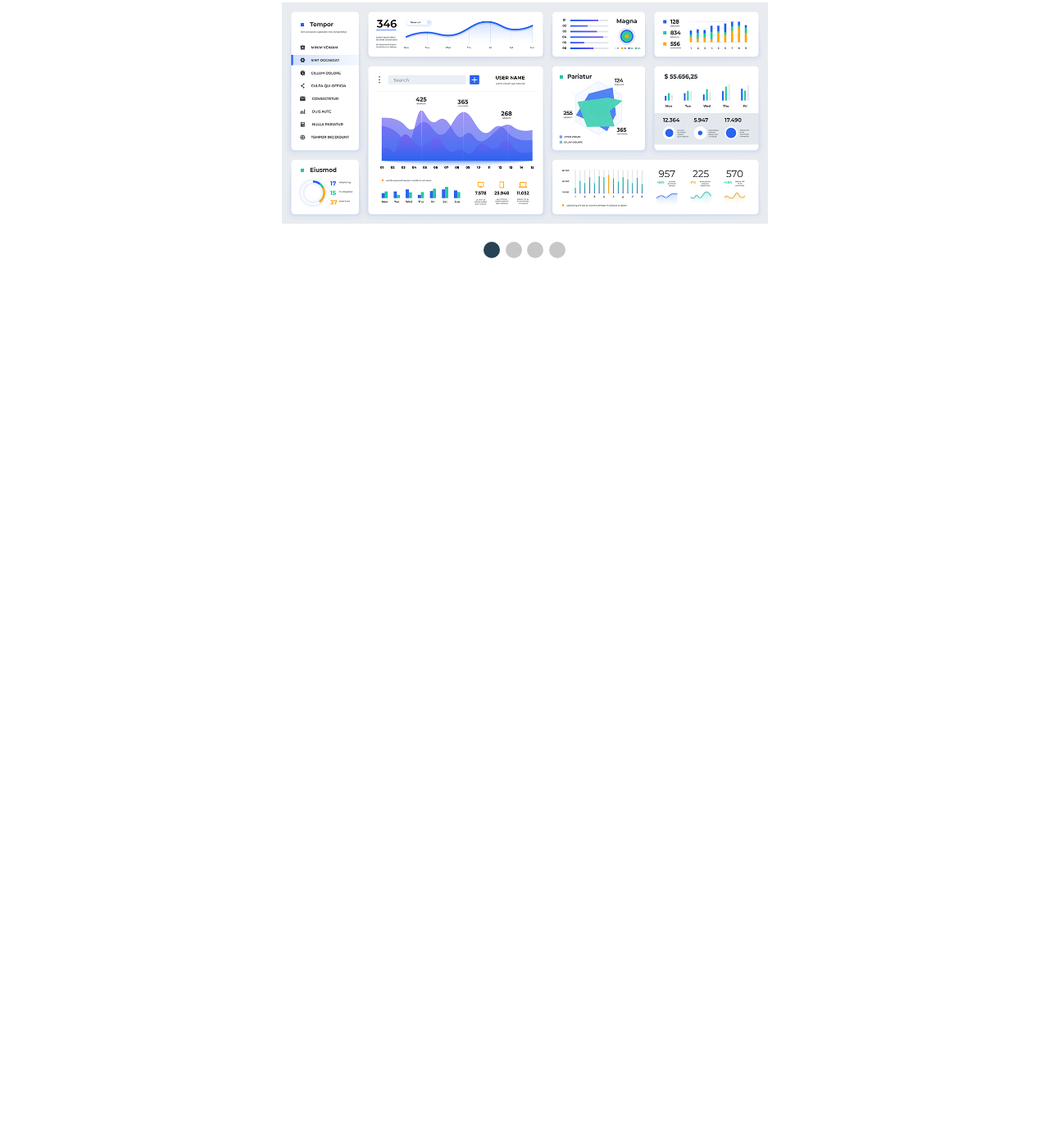
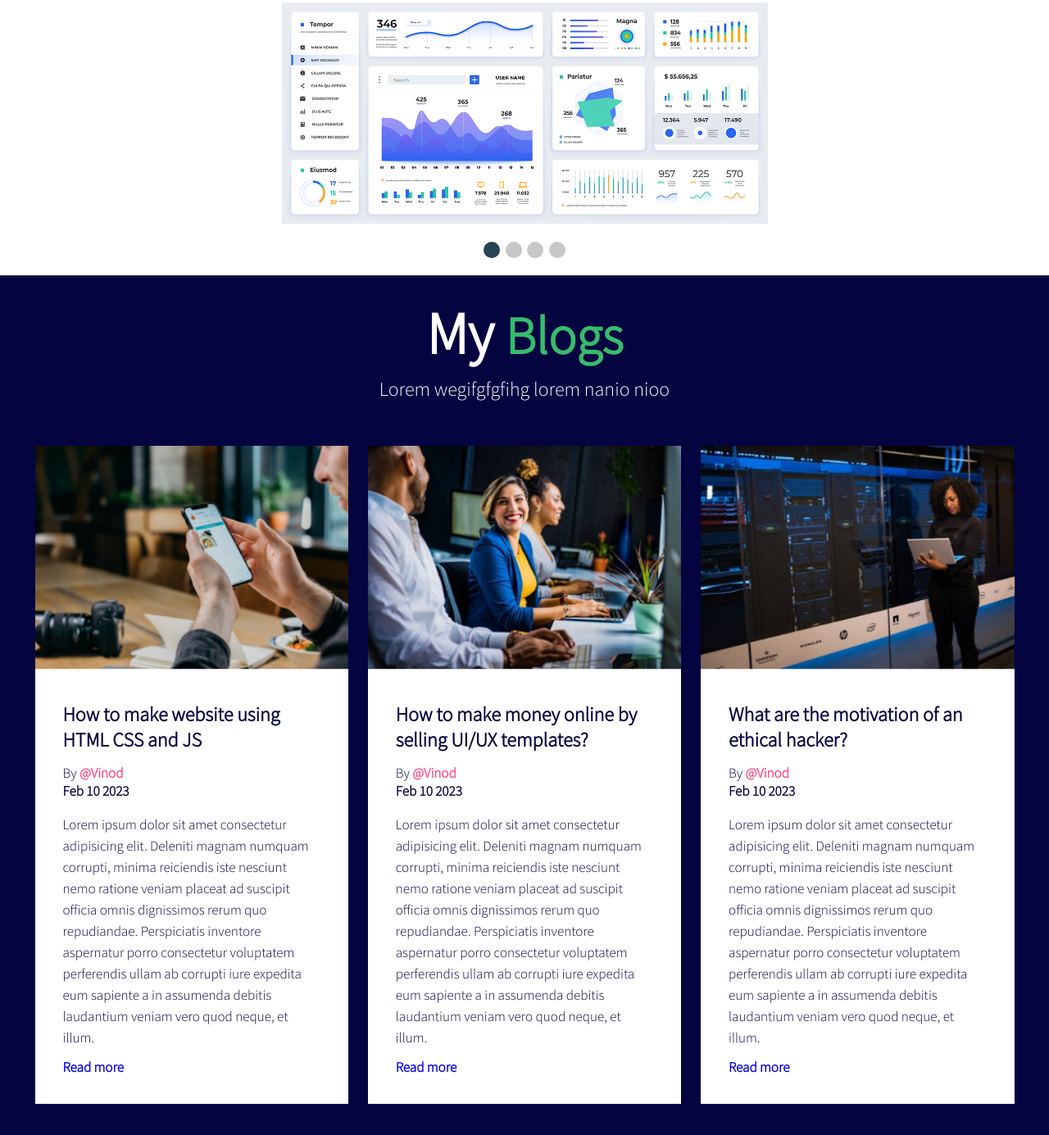
Before and after one commit to BinodAlgo/porfilio-project-2, a plain HTML site: page public/index.html in a window 1280 px wide. Shown: the part 2131-3516 px from the top of the page at 82% size. Before the commit the page ends 2446 px from the top, so only its background shows below. Drawn offline with Linux system fonts and the light colour scheme.

Commit message:
My Blogs section content added and CSS Styling also done

```diff
--- a/public/index.html
+++ b/public/index.html
@@ -116,7 +116,8 @@
           Web Development
         </div>
         <div class="skills--card_description">
-        Lorem, ipsum dolor sit amet consectetur adipisicing elit. Ex dolor sunt asperiores ipsam officia quam rerum quasi. Architecto, officia iste. Possimus dolore excepturi odio reiciendis? Magnam fugiat harum molestiae quo?
+          Lorem, ipsum dolor sit amet consectetur adipisicing elit. Ex dolor sunt asperiores ipsam officia quam rerum
+          quasi. Architecto, officia iste. Possimus dolore excepturi odio reiciendis? Magnam fugiat harum molestiae quo?
         </div>
       </div>
       <div class="skills--card">
@@ -127,7 +128,8 @@
           UI/UX Design
         </div>
         <div class="skills--card_description">
-        Lorem, ipsum dolor sit amet consectetur adipisicing elit. Ex dolor sunt asperiores ipsam officia quam rerum quasi. Architecto, officia iste. Possimus dolore excepturi odio reiciendis? Magnam fugiat harum molestiae quo?
+          Lorem, ipsum dolor sit amet consectetur adipisicing elit. Ex dolor sunt asperiores ipsam officia quam rerum
+          quasi. Architecto, officia iste. Possimus dolore excepturi odio reiciendis? Magnam fugiat harum molestiae quo?
         </div>
       </div>
       <div class="skills--card">
@@ -138,7 +140,8 @@
           iOS Development
         </div>
         <div class="skills--card_description">
-        Lorem, ipsum dolor sit amet consectetur adipisicing elit. Ex dolor sunt asperiores ipsam officia quam rerum quasi. Architecto, officia iste. Possimus dolore excepturi odio reiciendis? Magnam fugiat harum molestiae quo?
+          Lorem, ipsum dolor sit amet consectetur adipisicing elit. Ex dolor sunt asperiores ipsam officia quam rerum
+          quasi. Architecto, officia iste. Possimus dolore excepturi odio reiciendis? Magnam fugiat harum molestiae quo?
         </div>
       </div>
       <div class="skills--card">
@@ -149,7 +152,8 @@
           Videography
         </div>
         <div class="skills--card_description">
-        Lorem, ipsum dolor sit amet consectetur adipisicing elit. Ex dolor sunt asperiores ipsam officia quam rerum quasi. Architecto, officia iste. Possimus dolore excepturi odio reiciendis? Magnam fugiat harum molestiae quo?
+          Lorem, ipsum dolor sit amet consectetur adipisicing elit. Ex dolor sunt asperiores ipsam officia quam rerum
+          quasi. Architecto, officia iste. Possimus dolore excepturi odio reiciendis? Magnam fugiat harum molestiae quo?
         </div>
       </div>
       <div class="skills--card">
@@ -160,7 +164,8 @@
           Teacher
         </div>
         <div class="skills--card_description">
-        Lorem, ipsum dolor sit amet consectetur adipisicing elit. Ex dolor sunt asperiores ipsam officia quam rerum quasi. Architecto, officia iste. Possimus dolore excepturi odio reiciendis? Magnam fugiat harum molestiae quo?
+          Lorem, ipsum dolor sit amet consectetur adipisicing elit. Ex dolor sunt asperiores ipsam officia quam rerum
+          quasi. Architecto, officia iste. Possimus dolore excepturi odio reiciendis? Magnam fugiat harum molestiae quo?
         </div>
       </div>
       <div class="skills--card">
@@ -171,7 +176,8 @@
           Guitar
         </div>
         <div class="skills--card_description">
-        Lorem, ipsum dolor sit amet consectetur adipisicing elit. Ex dolor sunt asperiores ipsam officia quam rerum quasi. Architecto, officia iste. Possimus dolore excepturi odio reiciendis? Magnam fugiat harum molestiae quo?
+          Lorem, ipsum dolor sit amet consectetur adipisicing elit. Ex dolor sunt asperiores ipsam officia quam rerum
+          quasi. Architecto, officia iste. Possimus dolore excepturi odio reiciendis? Magnam fugiat harum molestiae quo?
         </div>
       </div>
     </div>
@@ -195,7 +201,93 @@
 
 
   <!-- My Blogs  -->
-
+  <section class="blogs">
+    <div class="blogs__title">
+      <h2>My <span class="text-green">Blogs</span></h2>
+    </div>
+    <div class="blogs__subtitle">
+      <p>Lorem wegifgfgfihg lorem nanio nioo</p>
+    </div>
+    <div class="blogs__articles">
+      <div class="blog__article">
+        <div class="blog__article-image">
+          <img src="/src/images/article-ph-1.png" alt="Article 1">
+        </div>
+        <div class="blog__article-content">
+          <div class="blog__article-title">
+            <p>How to make website using HTML CSS and JS</p>
+          </div>
+          <div class="blog__article-author">
+            By <a href="#">@Vinod</a>
+          </div>
+          <div class="blog__article-date">
+            <span>Feb 10 2023</span>
+          </div>
+          <div class="blog__article-description">
+            Lorem ipsum dolor sit amet consectetur adipisicing elit. Deleniti magnam numquam corrupti, minima reiciendis
+            iste nesciunt nemo ratione veniam placeat ad suscipit officia omnis dignissimos rerum quo repudiandae.
+            Perspiciatis inventore aspernatur porro consectetur voluptatem perferendis ullam ab corrupti iure expedita
+            eum sapiente a in assumenda debitis laudantium veniam vero quod neque, et illum.
+          </div>
+          <div class="blog__article-readmore">
+            <a href="#">Read more</a>
+          </div>
+        </div>
+      </div>
+      <div class="blog__article">
+        <div class="blog__article-image">
+          <img src="/src/images/article-ph-2.png" alt="Article 1">
+        </div>
+        <div class="blog__article-content">
+          <div class="blog__article-title">
+            <p>How to make money online by selling UI/UX templates?</p>
+          </div>
+          <div class="blog__article-author">
+           By <a href="#">@Vinod</a>
+          </div>
+          <div class="blog__article-date">
+            <span>Feb 10 2023</span>
+          </div>
+          <div class="blog__article-description">
+            Lorem ipsum dolor sit amet consectetur adipisicing elit. Deleniti magnam numquam corrupti, minima reiciendis
+            iste nesciunt nemo ratione veniam placeat ad suscipit officia omnis dignissimos rerum quo repudiandae.
+            Perspiciatis inventore aspernatur porro consectetur voluptatem perferendis ullam ab corrupti iure expedita eum
+            sapiente a in assumenda debitis laudantium veniam vero quod neque, et illum.
+          </div>
+          <div class="blog__article-readmore">
+            <a href="#">Read more</a>
+          </div>
+        </div>
+      </div>
+      <div class="blog__article">
+        <div class="blog__article-image">
+          <img src="/src/images/article-ph-3.png" alt="Article 1">
+        </div>
+        <div class="blog__article-content">
+          <div class="blog__article-title">
+            <p>What are the motivation of an ethical hacker?</p>
+          </div>
+          <div class="blog__article-author">
+            By <a href="#">@Vinod</a>
+          </div>
+          <div class="blog__article-date">
+            <span>Feb 10 2023</span>
+          </div>
+          <div class="blog__article-description">
+            Lorem ipsum dolor sit amet consectetur adipisicing elit. Deleniti magnam numquam corrupti, minima reiciendis
+            iste
+            nesciunt nemo ratione veniam placeat ad suscipit officia omnis dignissimos rerum quo repudiandae. Perspiciatis
+            inventore aspernatur porro consectetur voluptatem perferendis ullam ab corrupti iure expedita eum sapiente a
+            in
+            assumenda debitis laudantium veniam vero quod neque, et illum.
+          </div>
+          <div class="blog__article-readmore">
+            <a href="#">Read more</a>
+          </div>
+        </div>
+      </div>
+    </div>
+  </section>
 
 
   <!-- Contact me  -->
--- a/src/css/styles.css
+++ b/src/css/styles.css
@@ -348,7 +348,92 @@ height: 575px; */
   flex-direction: row;
   height:20px;
   border-radius:50%;
+  margin-bottom:1.2rem;
 }
 .project__dots--slider > span:nth-child(1){
   background:var(--light-dark-color);
 }
+
+/* My Blogs Section Styling */
+.blogs{
+  background:var(--dark-color);
+  padding:1.5rem;
+  color:var(--pure-color);
+}
+.blogs__title{
+  line-height:72px;
+  font-size:48px;
+  text-align:center;
+}
+
+.blogs__subtitle{
+  font-size:24px;
+  line-height: 36px;
+  text-align:center;
+  margin-bottom:2rem;
+}
+
+.blogs__articles{
+  display:flex;
+  align-items:center;
+  justify-content: space-between;
+  gap:1.4rem;
+  /* flex-wrap: wrap; */
+  padding:1rem;
+  max-width:100%;
+  margin:0 auto;
+  /* margin-top:1rem; */
+  /* flex-direction: ; */
+}
+
+.blog__article{
+  background:var(--pure-color);
+  color:var(--dark-color);
+  width:33.33%;
+  height:40%;
+  /* padding:1rem; */
+}
+.blog__article-image img{
+  width:100%;
+  /* height:50%; */
+  object-fit: cover;
+
+}
+.blog__article-content{
+  padding:2rem;
+  text-align: left;
+}
+.blog__article-title{
+  font-weight:700;
+  font-size:24px;
+  margin-bottom: .8rem;
+}
+.blog__article-author a{
+  text-decoration: none;
+  font-weight:bolder;
+  color:var(--accent-color);
+
+}
+
+.blog__article-date{
+  font-weight:700;
+}
+.blog__article-description{
+  margin-top:1rem;
+  font-size:17px;
+  line-height:26px;
+}
+
+
+.blog__article-readmore a{
+  font-weight: 900;
+  font-weight: 900;
+  text-decoration: none;
+  display: block;
+  margin-top:.7rem;
+}
+
+
+.blog__article-readmore a:hover,.blog__article-author a:hover{
+  text-decoration: underline;
+}
```
Lines whose indentation alone changed are shown as unchanged.
